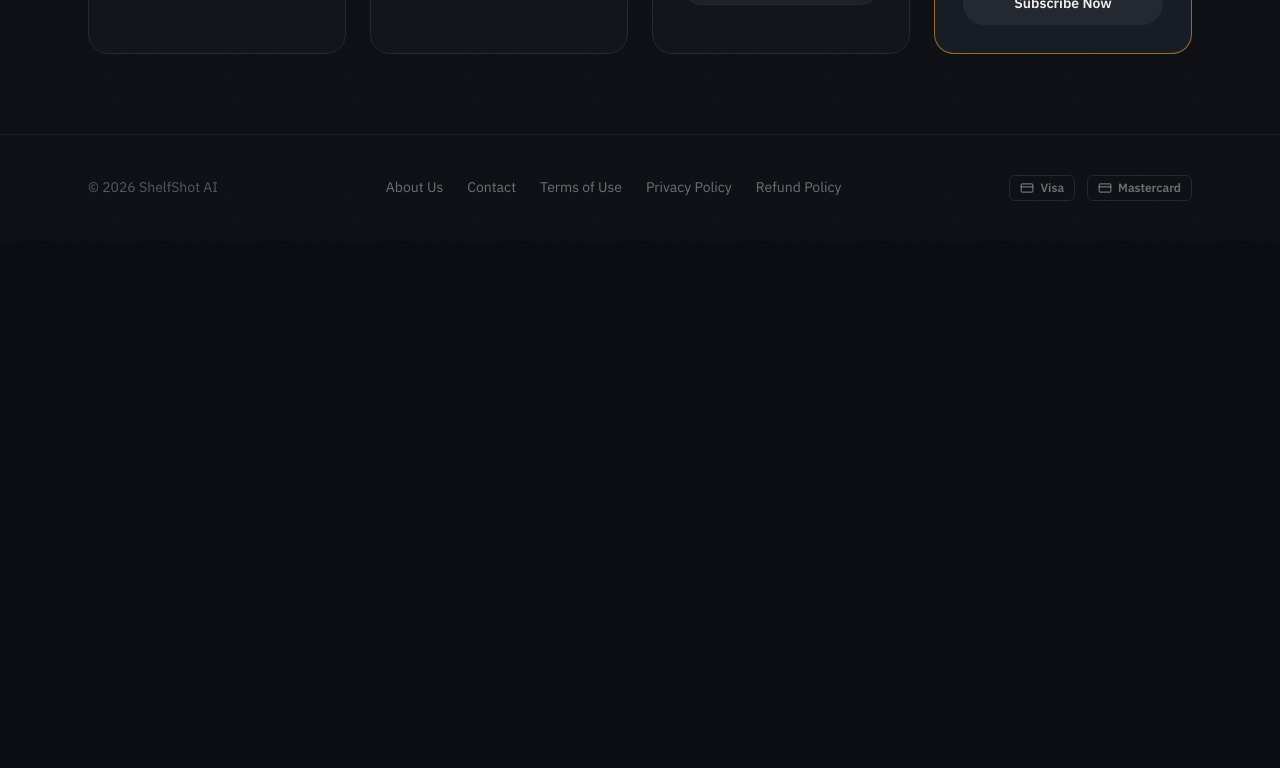
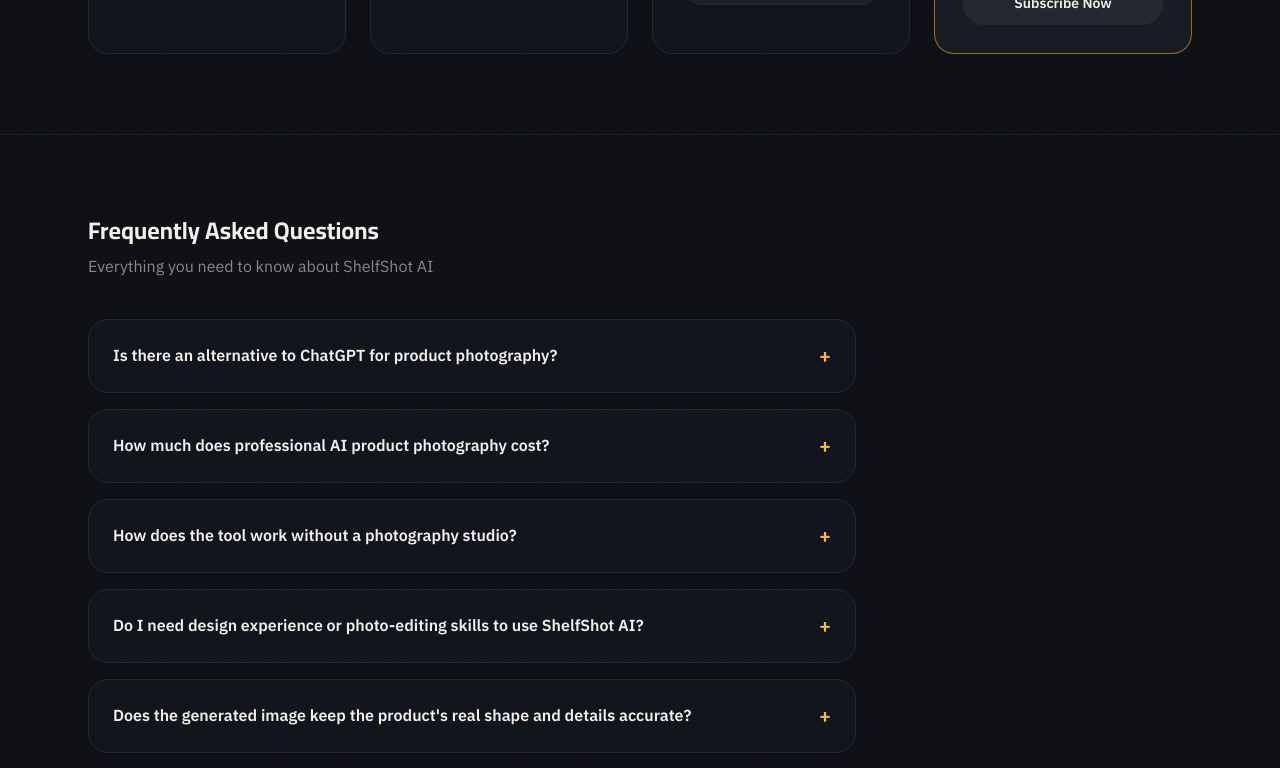
Before and after one commit to dreamtest45-cpu/Lensai-saas, a Next.js app: page /en in a window 1280 px wide. Shown: the part 2560-3328 px from the top of the page. Before the commit the page ends 2801 px from the top, so only its background shows below. Built offline with nearby package versions, Linux system fonts and the light colour scheme; no server answers.

Commit message:
Update page.tsx

```diff
--- a/app/[locale]/page.tsx
+++ b/app/[locale]/page.tsx
@@ -6,12 +6,13 @@
 import { ToolTutorialHero } from "@/components/ToolTutorialHero";
 import { SubscribeButton } from "@/components/SubscribeButton";
 import { LanguageSwitcher } from "@/components/LanguageSwitcher";
+import { FaqSection } from "@/components/FaqSection";
 
 export async function generateMetadata({ params: { locale } }: { params: { locale: string } }) {
   return { alternates: { canonical: locale === "en" ? "/en" : "/" } };
 }
 
-export default async function LandingPage() {
+export default async function LandingPage({ params: { locale } }: { params: { locale: string } }) {
   const supabase = createClient();
   const { data: { user } } = await supabase.auth.getUser();
   const t = await getTranslations("home");
@@ -157,8 +158,10 @@
               </div>
             ))}
           </div>
-        </div>
+               </div>
       </section>
+
+      <FaqSection locale={locale} />
 
      <footer className="border-t border-line/60 py-10">
         <div className="container mx-auto max-w-6xl px-6 flex flex-col md:flex-row items-center justify-between gap-4">
```
